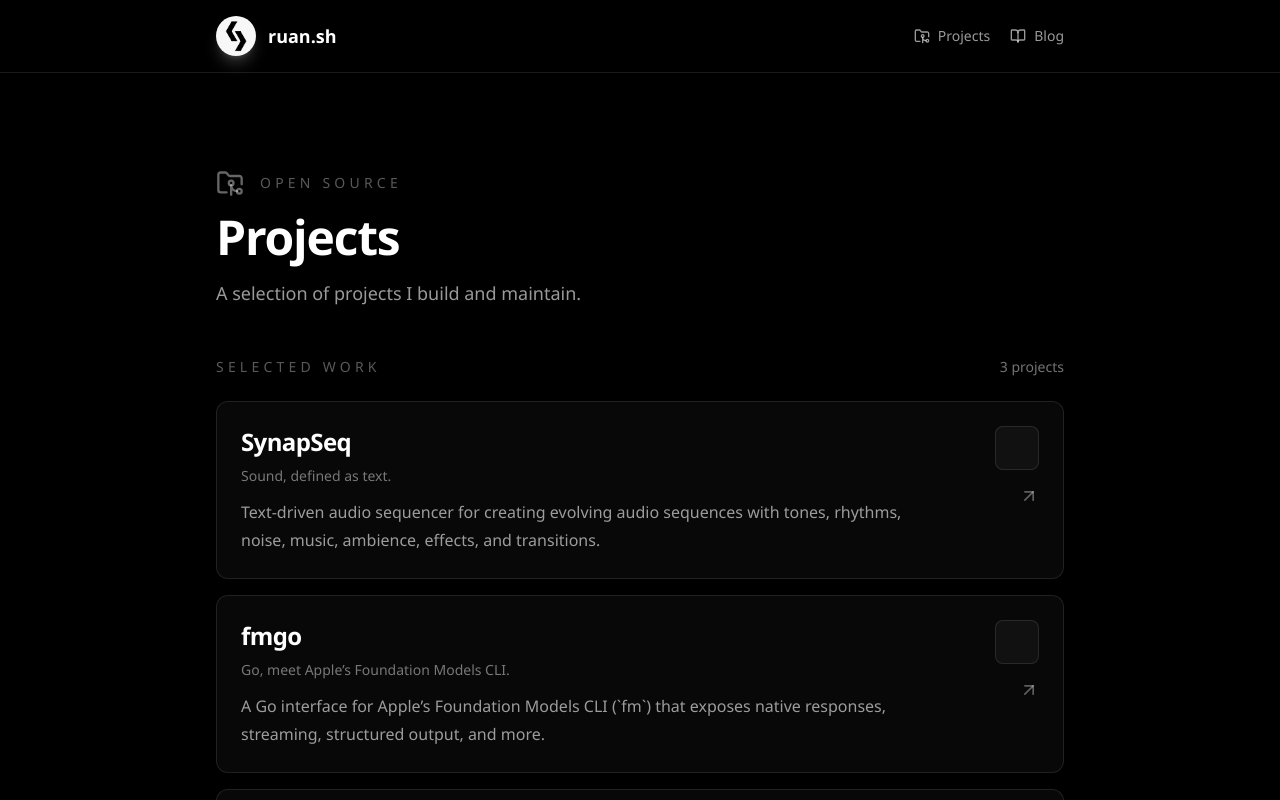
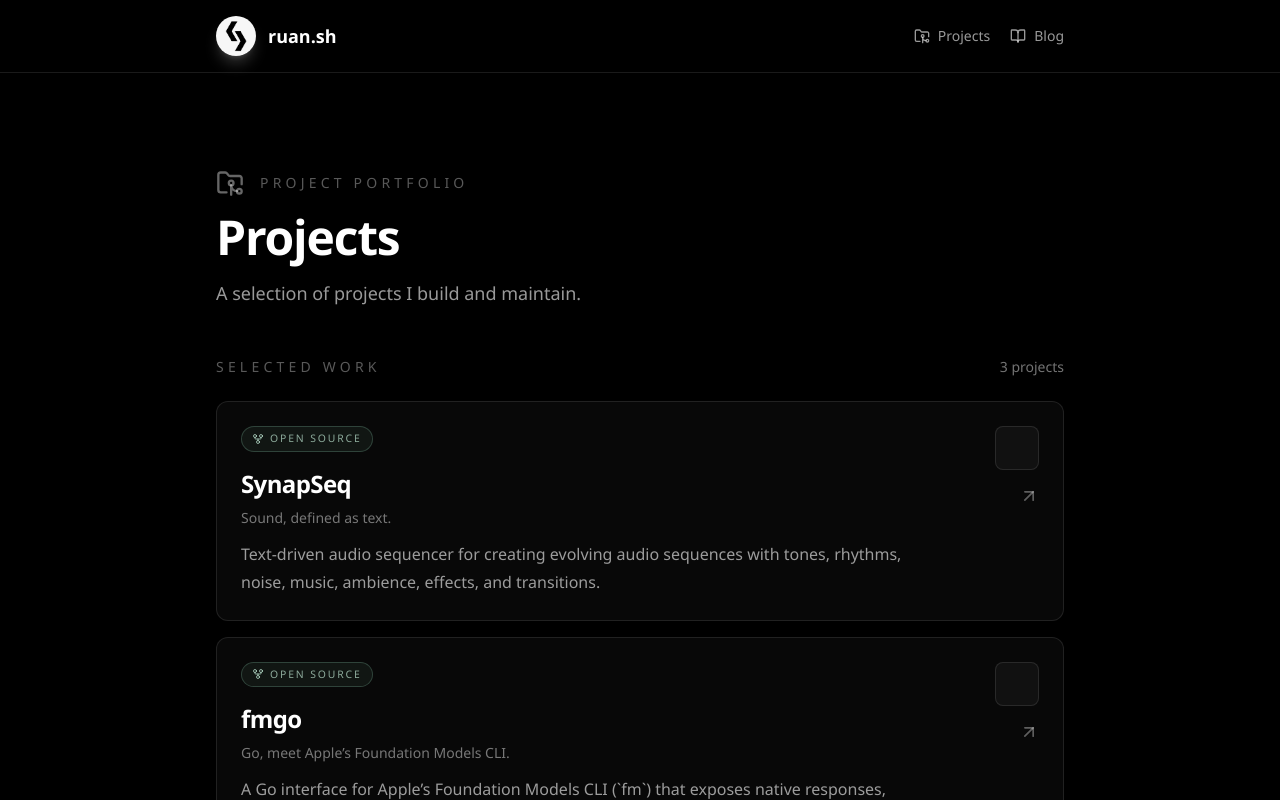
Before and after one commit to ruanklein/ruanklein.github.io, a SvelteKit app: page /projects in a window 1280 px wide. Shown: the top 800 px of the page. Built offline with nearby package versions, Linux system fonts and the light colour scheme; some icons are missing.

Commit message:
feat: added project type

```diff
--- a/src/lib/projects.ts
+++ b/src/lib/projects.ts
@@ -3,9 +3,12 @@ export type ProjectStat = {
 	value: string;
 };
 
+export type ProjectType = 'open-source' | 'proprietary';
+
 export type Project = {
 	slug: string;
 	name: string;
+	type: ProjectType;
 	language: string;
 	tagline: string;
 	summary: string;
@@ -22,6 +25,7 @@ export const projects: Project[] = [
 	{
 		slug: 'synapseq',
 		name: 'SynapSeq',
+		type: 'open-source',
 		language: 'Go',
 		tagline: 'Sound, defined as text.',
 		summary:
@@ -47,6 +51,7 @@ export const projects: Project[] = [
 	{
 		slug: 'fmgo',
 		name: 'fmgo',
+		type: 'open-source',
 		language: 'Go',
 		tagline: 'Go, meet Apple’s Foundation Models CLI.',
 		summary:
@@ -70,6 +75,7 @@ export const projects: Project[] = [
 	{
 		slug: 'fm-chat',
 		name: 'FM Chat',
+		type: 'open-source',
 		language: 'Go',
 		tagline: 'A focused macOS chat for on-device AI.',
 		summary:
--- a/src/views/ProjectDetailView.svelte
+++ b/src/views/ProjectDetailView.svelte
@@ -1,10 +1,18 @@
 <script lang="ts">
 	import { browser } from '$app/environment';
 	import { Go } from '@dev.icons/svelte/mono';
-	import { ArrowLeft, ArrowUpRight, ExternalLink } from '@lucide/svelte';
-	import type { Project } from '../lib/projects';
+	import { ArrowLeft, ArrowUpRight, ExternalLink, GitFork, LockKeyhole } from '@lucide/svelte';
+	import type { Project, ProjectType } from '../lib/projects';
 
 	let { project }: { project: Project } = $props();
+
+	function resolveHeroClass(type: ProjectType): string {
+		if (type === 'proprietary') {
+			return 'border-amber-200/20 bg-gradient-to-br from-amber-50/[0.09] via-white/[0.03] to-transparent';
+		}
+
+		return 'border-white/10 bg-gradient-to-br from-white/[0.09] via-white/[0.03] to-transparent';
+	}
 </script>
 
 <article class="max-w-4xl">
@@ -17,7 +25,7 @@
 	</a>
 
 	<header
-		class="relative overflow-hidden rounded-2xl border border-white/10 bg-gradient-to-br from-white/[0.09] via-white/[0.03] to-transparent p-8 md:p-12"
+		class={`relative overflow-hidden rounded-2xl border p-8 md:p-12 ${resolveHeroClass(project.type)}`}
 	>
 		<div class="absolute -top-24 -right-20 h-64 w-64 rounded-full bg-white/[0.05] blur-3xl"></div>
 		<div
@@ -37,6 +45,21 @@
 				<span class="text-white/20">/</span>
 				<span>{project.slug}</span>
 			</div>
+			{#if project.type === 'proprietary'}
+				<div
+					class="mb-5 inline-flex items-center gap-1.5 rounded-full border border-amber-200/25 bg-amber-200/[0.08] px-2.5 py-1 text-[0.65rem] tracking-[0.18em] text-amber-100/75 uppercase"
+				>
+					<LockKeyhole class="h-3 w-3" />
+					Proprietary
+				</div>
+			{:else}
+				<div
+					class="mb-5 inline-flex items-center gap-1.5 rounded-full border border-emerald-200/20 bg-emerald-200/[0.06] px-2.5 py-1 text-[0.65rem] tracking-[0.18em] text-emerald-100/65 uppercase"
+				>
+					<GitFork class="h-3 w-3" />
+					Open source
+				</div>
+			{/if}
 			<h1 class="max-w-3xl text-5xl font-bold tracking-tight text-white md:text-7xl">
 				{project.name}
 			</h1>
--- a/src/views/ProjectsListView.svelte
+++ b/src/views/ProjectsListView.svelte
@@ -1,16 +1,24 @@
 <script lang="ts">
 	import { browser } from '$app/environment';
 	import { Go } from '@dev.icons/svelte/mono';
-	import { ArrowUpRight, FolderGit2 } from '@lucide/svelte';
-	import type { Project } from '../lib/projects';
+	import { ArrowUpRight, FolderGit2, GitFork, LockKeyhole } from '@lucide/svelte';
+	import type { Project, ProjectType } from '../lib/projects';
 
 	let { projects }: { projects: Project[] } = $props();
+
+	function resolveCardClass(type: ProjectType): string {
+		if (type === 'proprietary') {
+			return 'border-amber-200/20 bg-amber-50/[0.025] hover:border-amber-200/35 hover:bg-amber-50/[0.05]';
+		}
+
+		return 'border-white/10 bg-white/[0.03] hover:border-white/25 hover:bg-white/[0.06]';
+	}
 </script>
 
 <header class="mb-12">
 	<div class="mb-4 flex items-center gap-4">
 		<FolderGit2 class="h-7 w-7 text-white/40" />
-		<p class="text-sm tracking-[0.3em] text-white/35 uppercase">Open source</p>
+		<p class="text-sm tracking-[0.3em] text-white/35 uppercase">Project portfolio</p>
 	</div>
 	<h1 class="text-4xl font-bold tracking-tight md:text-5xl">Projects</h1>
 	<p class="mt-4 max-w-2xl text-lg leading-8 text-white/60">
@@ -30,10 +38,25 @@
 		{#each projects as project (project.slug)}
 			<a
 				href={`/projects/${project.slug}`}
-				class="group block rounded-xl border border-white/10 bg-white/[0.03] p-6 transition-colors hover:border-white/25 hover:bg-white/[0.06]"
+				class={`group block rounded-xl border p-6 transition-colors ${resolveCardClass(project.type)}`}
 			>
 				<div class="flex items-start justify-between gap-6">
 					<div>
+						{#if project.type === 'proprietary'}
+							<span
+								class="mb-4 inline-flex items-center gap-1.5 rounded-full border border-amber-200/25 bg-amber-200/[0.08] px-2.5 py-1 text-[0.65rem] tracking-[0.18em] text-amber-100/75 uppercase"
+							>
+								<LockKeyhole class="h-3 w-3" />
+								Proprietary
+							</span>
+						{:else}
+							<span
+								class="mb-4 inline-flex items-center gap-1.5 rounded-full border border-emerald-200/20 bg-emerald-200/[0.06] px-2.5 py-1 text-[0.65rem] tracking-[0.18em] text-emerald-100/65 uppercase"
+							>
+								<GitFork class="h-3 w-3" />
+								Open source
+							</span>
+						{/if}
 						<h3 class="text-2xl font-semibold tracking-tight text-white">{project.name}</h3>
 						<p class="mt-2 text-sm text-white/45">{project.tagline}</p>
 						<p class="mt-3 max-w-2xl leading-7 text-white/60">{project.summary}</p>
```
